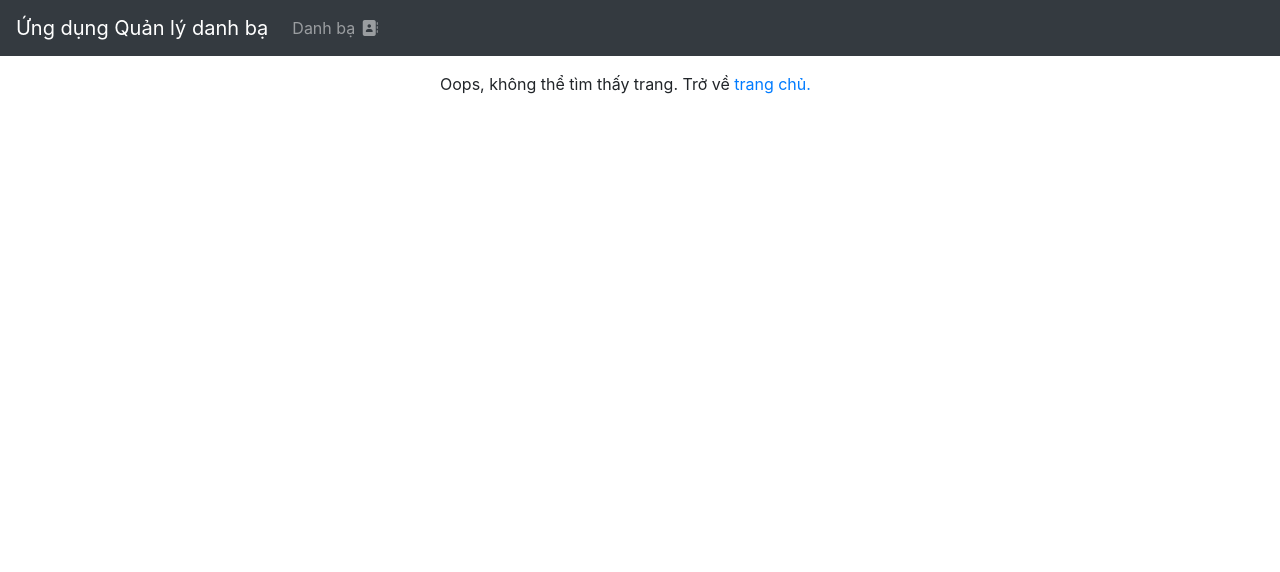
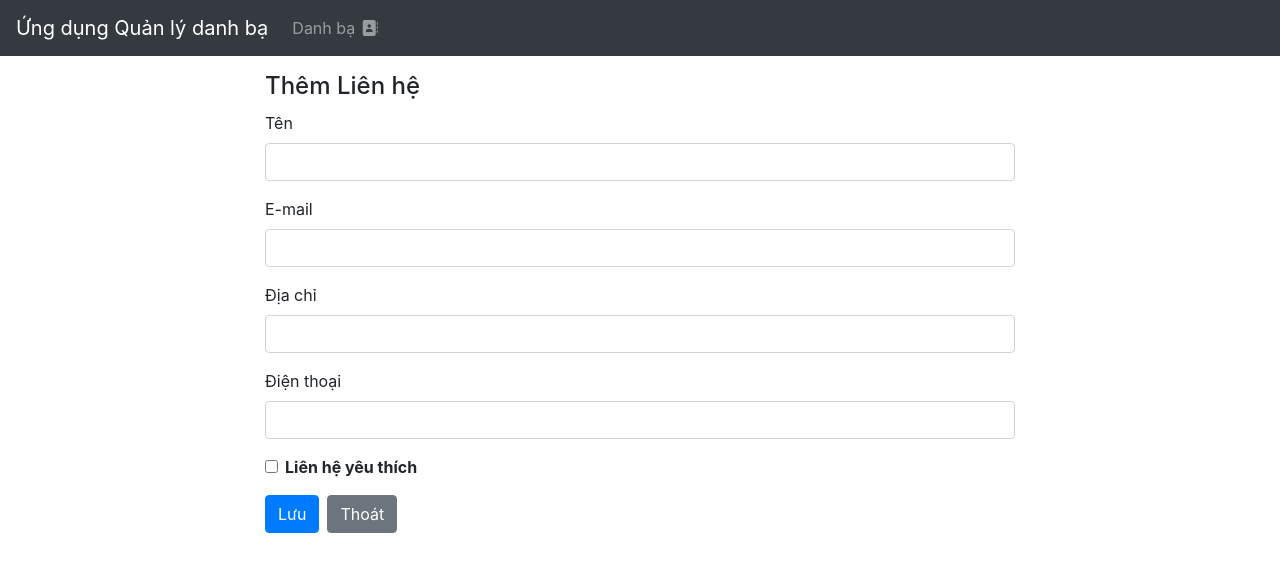
Before and after one commit to nguyenduyphuc-boop/contactbook-frontend, a Vue app: page /add in a window 1280 px wide. Shown: the top 572 px of the page. Built offline with nearby package versions, Linux system fonts and the light colour scheme.

Commit message:
Tao trang them lien he moi

```diff
--- a/src/router/index.js
+++ b/src/router/index.js
@@ -20,6 +20,13 @@ const routes = [
     name: "notfound",
     component: () => import("@/views/NotFound.vue"),
   },
+
+  {
+  path: "/add",
+  name: "contact.add",
+  component: () => import("@/views/ContactAdd.vue"),
+  },
+
 ];
 
 const router = createRouter({
--- /dev/null
+++ b/src/views/ContactAdd.vue
@@ -0,0 +1,34 @@
+<template>
+  <div class="page">
+    <h4>Thêm Liên hệ</h4>
+    <ContactForm @submit="addContact" />
+  </div>
+</template>
+
+<script>
+import ContactForm from "@/components/ContactForm.vue";
+import ContactService from "@/services/contact.service";
+
+export default {
+  components: { ContactForm },
+
+  methods: {
+    async addContact(data) {
+      try {
+        await ContactService.create(data);
+        alert("Thêm liên hệ thành công!");
+        this.$router.push({ name: "contactbook" });
+      } catch (error) {
+        console.error(error);
+      }
+    },
+  },
+};
+</script>
+
+<style scoped>
+.page {
+  margin: 0 auto;
+  max-width: 750px;
+}
+</style>
```
